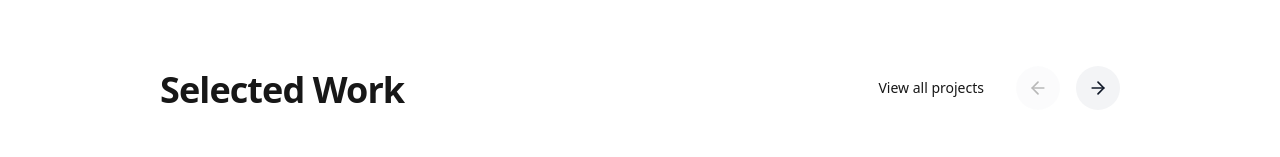
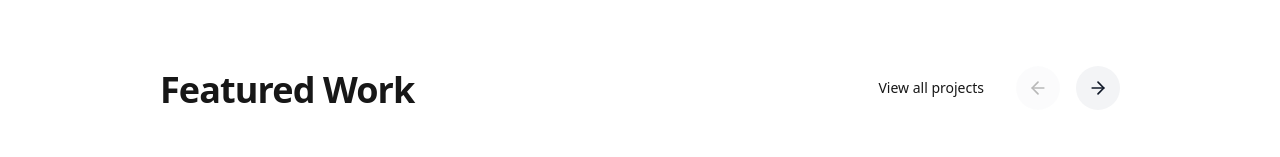
Before and after one commit to KaszubDev/personal-website, a Next.js app: page / in a window 1280 px wide. Shown: the part 1276-1433 px from the top of the page. Built offline with nearby package versions, Linux system fonts and the light colour scheme; grey boxes are pictures that could not be loaded.

Commit message:
implement featured project filtering for the homepage and update project section titles

```diff
--- a/src/app/page.tsx
+++ b/src/app/page.tsx
@@ -7,12 +7,13 @@ import { ShortContact } from "@/components/sections/ShortContact";
 
 export default function Home() {
   const projects = getAllProjects();
+  const featuredProjects = projects.filter(project => project.featured);
 
   return (
     <main>
       <Hero />
       <ShortAbout />
-      <ProjectsPreview projects={projects} />
+      <ProjectsPreview projects={featuredProjects} />
       <Skills />
       <ShortContact />
     </main>
--- a/src/app/projects/page.tsx
+++ b/src/app/projects/page.tsx
@@ -10,7 +10,7 @@ export default function ProjectsPage() {
         <main className="pt-32 pb-24 min-h-screen">
             <Container>
                 <div className="mb-12">
-                    <h1 className="text-4xl md:text-5xl font-bold tracking-tight mb-4">All Projects</h1>
+                    <h1 className="text-4xl md:text-5xl font-bold tracking-tight mb-4">Selected Projects</h1>
                     <p className="text-xl text-gray-600 dark:text-gray-400 max-w-2xl">
                         A collection of my work. Both professional and personal.
                     </p>
--- a/src/components/sections/ProjectsPreview.tsx
+++ b/src/components/sections/ProjectsPreview.tsx
@@ -65,7 +65,7 @@ export function ProjectsPreview({ projects }: ProjectsPreviewProps) {
         <section id="projects" className="py-24 overflow-hidden">
             <Container>
                 <div className="flex justify-between items-end mb-8 md:mb-12">
-                    <h2 className="text-3xl md:text-4xl font-bold tracking-tight">Selected Work</h2>
+                    <h2 className="text-3xl md:text-4xl font-bold tracking-tight">Featured Work</h2>
 
                     <div className="hidden md:flex items-center gap-8">
                         <Link
--- a/src/content/projects/fiteat.md
+++ b/src/content/projects/fiteat.md
@@ -1,5 +1,6 @@
 ---
 order: 3
+featured: true
 title: "Fiteat"
 role: "Full Stack Web Developer"
 tech: ["WordPress", "WooCommerce", "PHP", "JavaScript", "jQuery", "SCSS", "Bootstrap"]
--- a/src/content/projects/new-year-experience.md
+++ b/src/content/projects/new-year-experience.md
@@ -1,5 +1,6 @@
 ---
 order: 1
+featured: true
 title: "New Year Experience"
 role: "Frontend Developer"
 tech: ["React", "Three.js", "TypeScript", "CSS"]
--- a/src/content/projects/pszczelarz-kozacki.md
+++ b/src/content/projects/pszczelarz-kozacki.md
@@ -1,5 +1,6 @@
 ---
 order: 2
+featured: true
 title: "Pszczelarz Kozacki"
 role: "Full Stack Web Developer"
 tech: ["WordPress", "PHP", "JavaScript", "jQuery", "React", "SCSS", "Bootstrap"]
--- a/src/content/projects/qbix.md
+++ b/src/content/projects/qbix.md
@@ -1,5 +1,6 @@
 ---
 order: 4
+featured: true
 title: "Qbix"
 role: "Full Stack Web Developer"
 tech: ["WordPress", "PHP", "JavaScript", "jQuery", "SCSS", "Bootstrap"]
--- a/src/content/projects/wyjazdy-szkolne.md
+++ b/src/content/projects/wyjazdy-szkolne.md
@@ -1,5 +1,6 @@
 ---
 order: 5
+featured: true
 title: "Wyjazdy Szkolne"
 role: "Full Stack Web Developer"
 tech: ["WordPress", "PHP", "JavaScript", "jQuery", "SCSS", "Bootstrap"]
--- a/src/lib/projects.ts
+++ b/src/lib/projects.ts
@@ -13,6 +13,7 @@ export interface Project {
     github?: string;
     image?: string;
     gallery?: string[];
+    featured?: boolean;
     content: string; // The markdown body
 }
 
```
